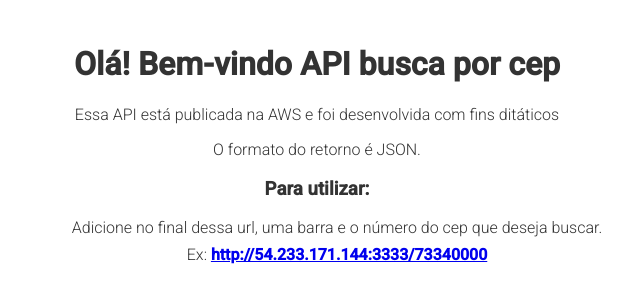
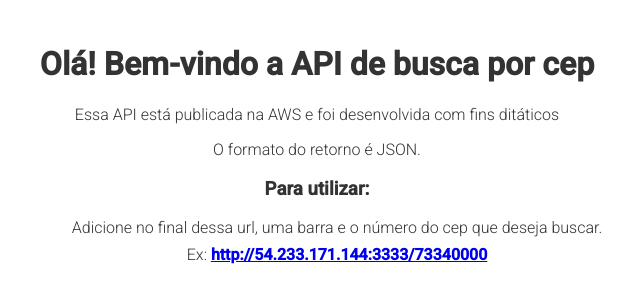
Before and after one commit to tjdesigner/ZipCodeApi, a website: page src/index.html in a window 1280 px wide. Shown: the whole page, without its empty margins (323-963 px from the left). Drawn offline with Linux system fonts and the light colour scheme.

Commit message:
Update index.html

```diff
--- a/src/index.html
+++ b/src/index.html
@@ -40,7 +40,7 @@
   <body>
     <div class="main">
       <div class="content">
-        <h1>Olá! Bem-vindo API busca por cep</h1>
+        <h1>Olá! Bem-vindo a API de busca por cep</h1>
         <p>Essa API está publicada na AWS e foi desenvolvida com fins ditáticos</p>
         <p>
           O formato do retorno é JSON.
```
